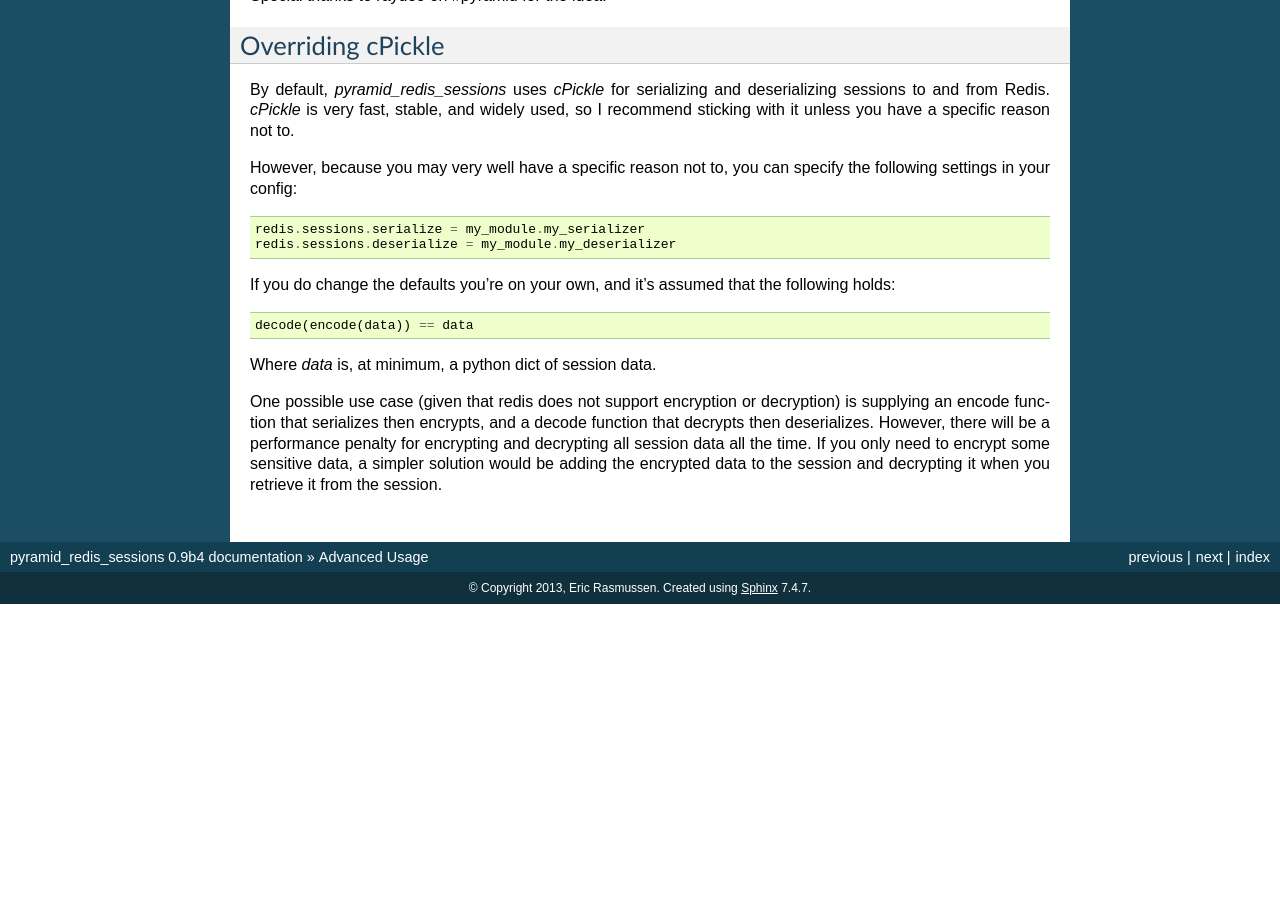
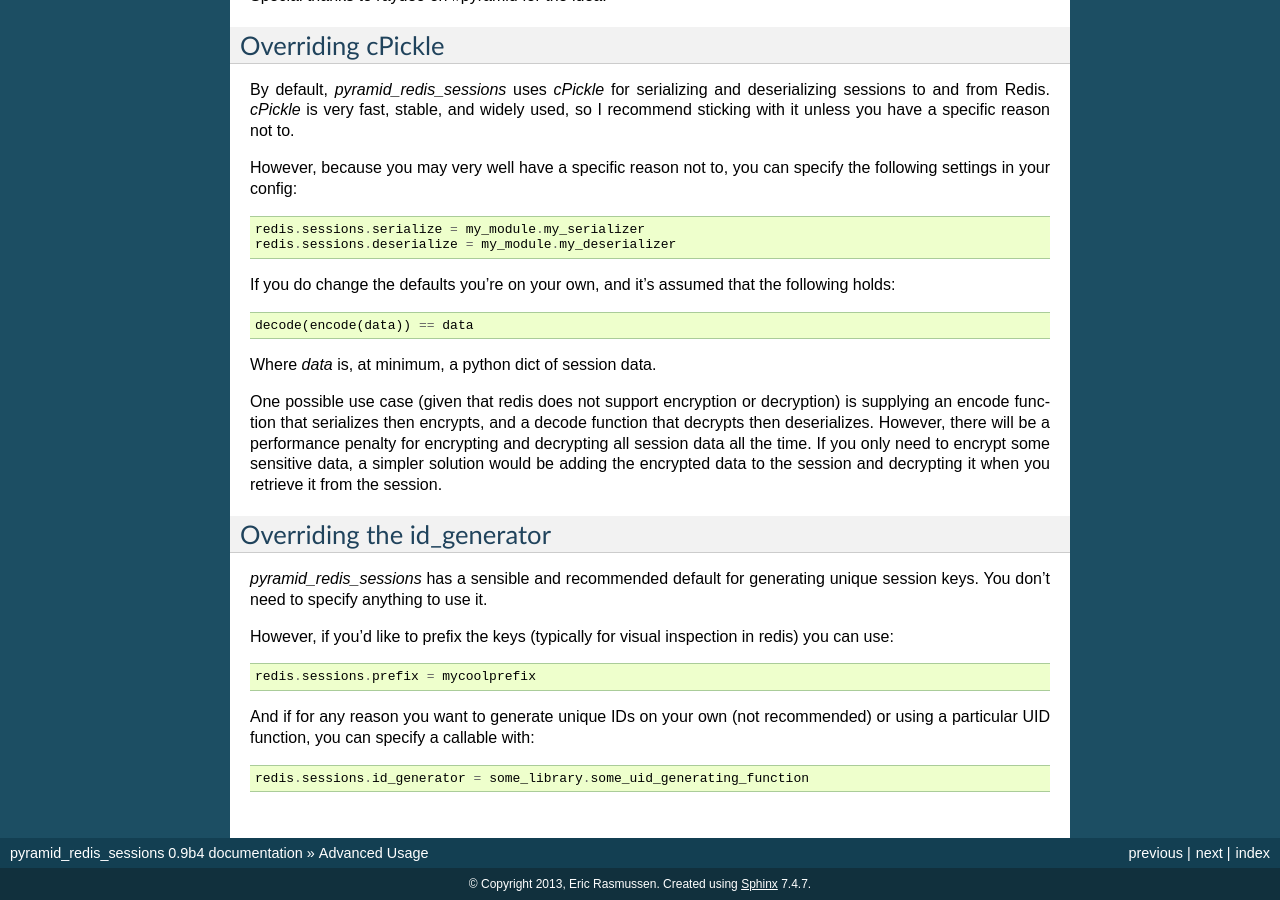
Before and after one commit to ericrasmussen/pyramid_redis_sessions, a Sphinx documentation site: the page built from pyramid_redis_sessions/docs/advanced.rst, in a window 1280 px wide and 900 px high, scrolled down 952 px. Built offline with Sphinx 7.4.7, drawn with Linux system fonts in a browser that asks for light colours; before the commit the page ends 1556 px from its top, so only the background shows below that; some of the changed text lies outside the part shown.

Commit message:
updating docs

```diff
--- a/pyramid_redis_sessions/docs/advanced.rst
+++ b/pyramid_redis_sessions/docs/advanced.rst
@@ -85,3 +85,20 @@
 data all the time. If you only need to encrypt some sensitive data, a simpler
 solution would be adding the encrypted data to the session and decrypting it
 when you retrieve it from the session.
+
+
+Overriding the id_generator
+---------------------------
+`pyramid_redis_sessions` has a sensible and recommended default for generating
+unique session keys. You don't need to specify anything to use it.
+
+However, if you'd like to prefix the keys (typically for visual inspection in
+redis) you can use::
+
+    redis.sessions.prefix = mycoolprefix
+
+And if for any reason you want to generate unique IDs on your own (not
+recommended) or using a particular UID function, you can specify
+a callable with::
+
+    redis.sessions.id_generator = some_library.some_uid_generating_function
--- a/pyramid_redis_sessions/docs/gettingstarted.rst
+++ b/pyramid_redis_sessions/docs/gettingstarted.rst
@@ -75,6 +75,11 @@
     redis.sessions.serialize = cPickle.dumps
     redis.sessions.deserialize = cPickle.loads
 
+    # you can specify a prefix to be used with session keys in redis
+    redis.sessions.prefix = mycoolprefix
+
+    # or you can supply your own UID generator callable for session keys
+    redis.sessions.id_generator = uuid4
 
 Initialization
 --------------
```
